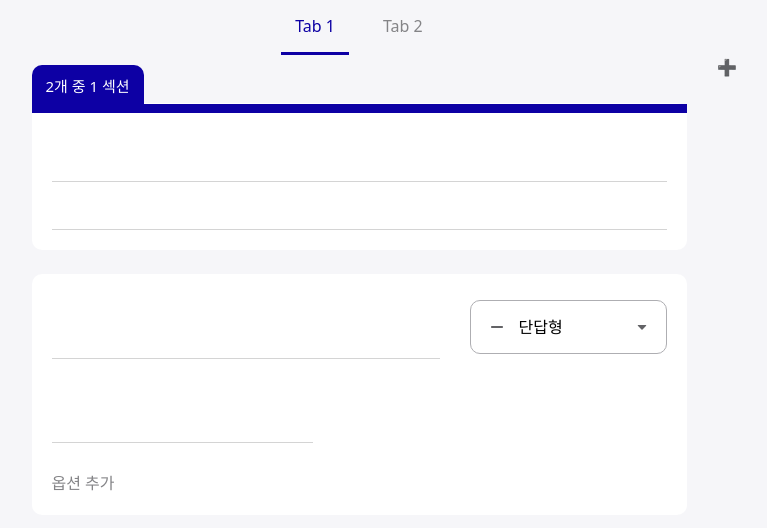
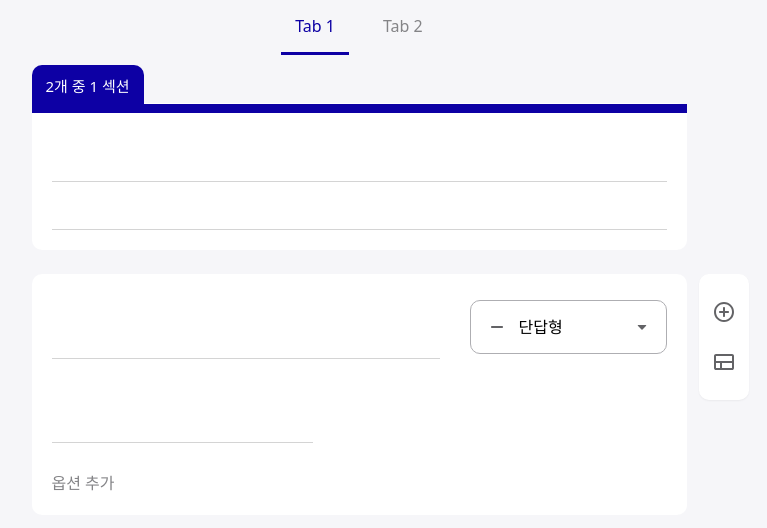
Before and after one commit to sakamoto-jun/multi-form-survey, a React (Vite) app: page / in a window 1280 px wide. Shown: the top 528 px of the page, without its empty margins (281-1048 px from the left). Built offline with nearby package versions, Linux system fonts and the light colour scheme.

Commit message:
feature: Floating Menu 추가

```diff
--- /dev/null
+++ b/src/components/edit/EditorMenu.tsx
@@ -0,0 +1,26 @@
+import clsx from "clsx";
+import PlusIcon from "../../assets/icons/add_circle.svg?react";
+import SectionPlusIcon from "../../assets/icons/view_comfy.svg?react";
+import { useSurveyStore } from "../../store";
+
+const EditorMenu = ({ className }: Cn) => {
+  const surveyStore = useSurveyStore();
+
+  return (
+    <div
+      className={clsx(
+        "flex flex-col gap-y-26 px-13 py-26 bg-white rounded-10 shadow-sm",
+        className
+      )}
+    >
+      <button onClick={surveyStore.addQuestion}>
+        <PlusIcon />
+      </button>
+      <button onClick={surveyStore.addSection}>
+        <SectionPlusIcon />
+      </button>
+    </div>
+  );
+};
+
+export default EditorMenu;
--- a/src/components/edit/SectionEditorList.tsx
+++ b/src/components/edit/SectionEditorList.tsx
@@ -1,4 +1,5 @@
 import { useSurveyStore } from "../../store";
+import EditorMenu from "./EditorMenu";
 import SectionEditor from "./SectionEditor";
 
 const SectionEditorList = () => {
@@ -6,9 +7,7 @@
 
   return (
     <div className="relative">
-      <div className="absolute top-0 -right-50">
-        <button onClick={() => surveyStore.addQuestion()}>➕</button>
-      </div>
+      <EditorMenu className="fixed bottom-30 left-[calc(100%-72px)] sm:top-[273.5px] sm:bottom-auto sm:left-[calc(50%+340px)]" />
       <div>
         {surveyStore.sections.map((section) => (
           <SectionEditor key={section.id} section={section} />
--- a/src/models/question.ts
+++ b/src/models/question.ts
@@ -32,10 +32,10 @@
     this.options = data.options;
   }
 
-  setTitle(title: string) {
+  setTitle = (title: string) => {
     this.title = title;
-  }
-  setType(type: QuestionType) {
+  };
+  setType = (type: QuestionType) => {
     this.type = type;
 
     if (
@@ -47,11 +47,11 @@
     } else {
       this.options = undefined;
     }
-  }
-  setRequired(required: boolean) {
+  };
+  setRequired = (required: boolean) => {
     this.required = required;
-  }
-  setOptions(options: string[]) {
+  };
+  setOptions = (options: string[]) => {
     this.options = options;
-  }
+  };
 }
--- a/src/models/section.ts
+++ b/src/models/section.ts
@@ -29,19 +29,19 @@
     this.questions = data.questions;
   }
 
-  setTitle(title: string) {
+  setTitle = (title: string) => {
     this.title = title;
-  }
-  setDescription(description: string) {
+  };
+  setDescription = (description: string) => {
     this.description = description;
-  }
-  addQuestion() {
+  };
+  addQuestion = () => {
     this.questions.push(new Question());
-  }
-  removeQuestion(id: number) {
+  };
+  removeQuestion = (id: number) => {
     this.questions.filter((question) => question.id !== id);
-  }
-  copyQuestion(id: number) {
+  };
+  copyQuestion = (id: number) => {
     const question = this.questions.find((question) => question.id === id);
 
     if (question) {
@@ -52,5 +52,5 @@
         })
       );
     }
-  }
+  };
 }
--- a/src/store.tsx
+++ b/src/store.tsx
@@ -12,13 +12,13 @@
     this.focusedSectionId = this.sections[0].id;
   }
 
-  addSection() {
+  addSection = () => {
     const newSection = new Section();
 
     this.sections.push(newSection);
     this.focusedSectionId = newSection.id;
-  }
-  addQuestion() {
+  };
+  addQuestion = () => {
     const currentSection = this.sections.find(
       (section) => section.id === this.focusedSectionId
     );
@@ -26,7 +26,7 @@
     if (currentSection) {
       currentSection.addQuestion();
     }
-  }
+  };
 }
 
 const surveyStore = new SurveyStore();
--- a/tailwind.config.js
+++ b/tailwind.config.js
@@ -7,6 +7,9 @@
 export default {
   content: ["./index.html", "./src/**/*.{js,ts,jsx,tsx}"],
   theme: {
+    screens: {
+      sm: "820px",
+    },
     extend: {
       spacing: {
         ...px0_200,
```
